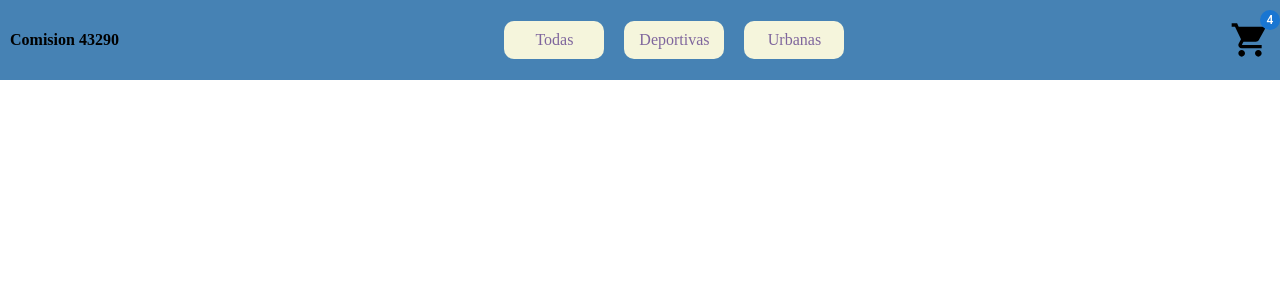
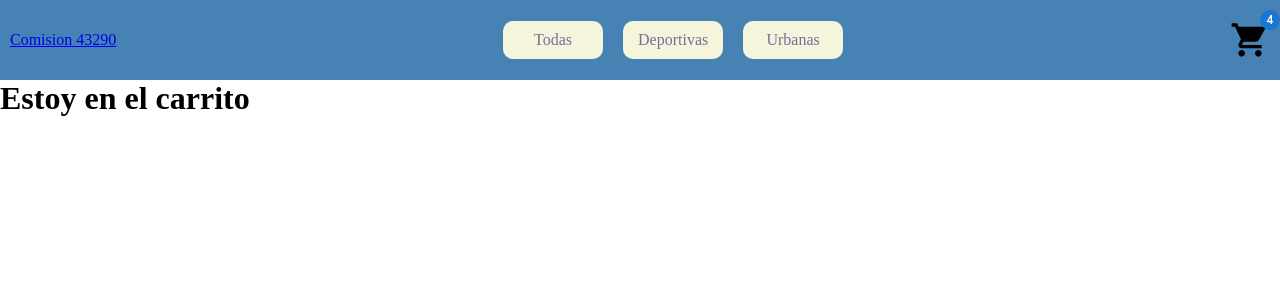
Before and after one commit to GinoLongobucco/trabajo-final-react, a React (Vite) app: page /cart in a window 1280 px wide. Shown: the top 300 px of the page. Built offline with nearby package versions, Linux system fonts and the light colour scheme.

Commit message:
se trabaja con rutas

```diff
--- a/package.json
+++ b/package.json
@@ -17,7 +17,8 @@
     "@mui/material": "^5.13.5",
     "react": "^18.2.0",
     "react-dom": "^18.2.0",
-    "react-icons": "^4.9.0"
+    "react-icons": "^4.9.0",
+    "react-router-dom": "^6.14.1"
   },
   "devDependencies": {
     "@types/react": "^18.0.37",
--- a/src/App.jsx
+++ b/src/App.jsx
@@ -1,11 +1,24 @@
+import { BrowserRouter, Routes, Route } from "react-router-dom";
+import ItemListContainer from "./components/pages/itemList/ItemListContainer";
+import ItemDetailContainer from "./components/pages/itemDetail/ItemDetailContainer";
+import CartContainer from "./components/pages/cart/CartContainer";
 import Navbar from "./components/layout/navbar/Navbar";
 
 function App() {
   return (
-    <div>
-      <Navbar />
+    <BrowserRouter>
+      <Routes>
 
-    </div>
+        <Route element={<Navbar />}>
+          <Route path="/" element={<ItemListContainer />} />
+          <Route path="/category/:categoryName" element={<ItemListContainer />} />
+          <Route path="/itemDetail/:id" element={<ItemDetailContainer />} />
+          <Route path="/cart" element={<CartContainer />} />
+        </Route>
+
+        <Route path="*" element={<h1>404 - Not found</h1>} />
+      </Routes>
+    </BrowserRouter>
   );
 }
 
--- a/src/components/common/cartWidget/CartWidget.jsx
+++ b/src/components/common/cartWidget/CartWidget.jsx
@@ -1,10 +1,17 @@
 import { Badge } from "@mui/material";
 import ShoppingCartIcon from "@mui/icons-material/ShoppingCart";
+
+import { Link } from "react-router-dom";
+
 const CartWidget = () => {
   return (
-    <Badge badgeContent={4} color="primary">
-      <ShoppingCartIcon color="main" sx={{fontSize: 40}} />
-    </Badge>
+
+      <Link to="/cart" style={{color: "black"}}>
+        <Badge badgeContent={4} color="primary">
+          <ShoppingCartIcon color="main" sx={{ fontSize: 40 }} />
+        </Badge>
+      </Link>
+
   );
 };
 
--- a/src/components/common/productCard/ProductCard.jsx
+++ b/src/components/common/productCard/ProductCard.jsx
@@ -7,6 +7,7 @@ import {
   Typography,
 } from "@mui/material";
 import "./ProductCard.css";
+import { Link } from "react-router-dom";
 
 const ProductCard = ({ item }) => {
   return (
@@ -21,9 +22,11 @@ const ProductCard = ({ item }) => {
         </Typography>
       </CardContent>
       <CardActions>
-        <Button size="small" variant="contained">
-          Ver detalle
-        </Button>
+        <Link to={`/itemDetail/${item.id}`}>
+          <Button size="small" variant="contained">
+            Ver detalle
+          </Button>
+        </Link>
       </CardActions>
     </Card>
   );
--- a/src/components/layout/navbar/Navbar.css
+++ b/src/components/layout/navbar/Navbar.css
@@ -20,7 +20,7 @@
     align-items: center;
     gap: 20px;
   }
-  .categories li {
+  .categories a {
     background-color: beige;
     padding: 10px 20px;
     color: #7F669D;
@@ -28,4 +28,6 @@
     display: flex;
     justify-content: center;
     border-radius: 10px;
+    text-decoration: none;
+
   }
--- a/src/components/layout/navbar/Navbar.jsx
+++ b/src/components/layout/navbar/Navbar.jsx
@@ -1,17 +1,22 @@
 import CartWidget from "../../common/cartWidget/CartWidget";
 import "./Navbar.css";
+import { Link, Outlet } from "react-router-dom";
+
 const Navbar = () => {
   return (
-    <div className={"containerNavbar"}>
-      <h4>Comision 43290</h4>
+    <div>
+      <div className={"containerNavbar"}>
+        <Link to="/">Comision 43290</Link>
 
-      <ul className="categories">
-        <li>Todas</li>
-        <li>Deportivas</li>
-        <li>Urbanas</li>
-      </ul>
+        <ul className="categories">
+          <Link to="/">Todas</Link>
+          <Link to="/category/deportivas">Deportivas</Link>
+          <Link to="/category/urbanas">Urbanas</Link>
+        </ul>
 
-      <CartWidget />
+        <CartWidget />
+      </div>
+     <Outlet />
     </div>
   );
 };
--- /dev/null
+++ b/src/components/pages/cart/CartContainer.jsx
@@ -0,0 +1,10 @@
+
+const CartContainer = () => {
+  return (
+    <div>
+        <h1>Estoy en el carrito</h1>
+    </div>
+  )
+}
+
+export default CartContainer
--- a/src/components/pages/itemDetail/ItemDetailContainer.jsx
+++ b/src/components/pages/itemDetail/ItemDetailContainer.jsx
@@ -1,15 +1,18 @@
 import { useEffect, useState } from "react";
 import ItemDetail from "./ItemDetail";
 import { products } from "../../../productsMock";
+import { useParams } from "react-router-dom"
+
 const ItemDetailContainer = () => {
   const [product, setProduct] = useState({});
 
-  let id = 1
+  let {id} = useParams()
+
 
   useEffect(()=>{
 
     let promesa = new Promise( (resolve, reject)=>{
-      let productSelected = products.find((product)=> product.id === id)
+      let productSelected = products.find((product)=> product.id === +id)
       resolve(productSelected)
     })
 
@@ -30,3 +33,8 @@ const ItemDetailContainer = () => {
 };
 
 export default ItemDetailContainer;
+
+
+// Number("12") ---> 12
+// parseInt("12") --->12
+// +"12" --->12
--- a/src/components/pages/itemList/ItemListContainer.jsx
+++ b/src/components/pages/itemList/ItemListContainer.jsx
@@ -2,12 +2,19 @@ import { useState, useEffect } from "react";
 import { products } from "../../../productsMock";
 import ItemList from "./ItemList";
 
+import { useParams } from "react-router-dom";
+
 const ItemListContainer = () => {
   const [items, setItems] = useState([]);
 
+  const {categoryName} = useParams()
+
   useEffect(() => {
+
+    let productosFiltrados = products.filter( elemento => elemento.category === categoryName)
+
     const tarea = new Promise((resolve, reject) => {
-      resolve(products);
+      resolve( categoryName ? productosFiltrados : products );
       // reject("salio todo mal")
     });
 
@@ -16,7 +23,7 @@ const ItemListContainer = () => {
       .catch((error) => console.log(error));
 
     // .finally(()=>console.log("hola"))
-  }, []);
+  }, [categoryName]);
 
   return <ItemList items={items} />;
 };
--- a/src/productsMock.js
+++ b/src/productsMock.js
@@ -22,7 +22,7 @@ export const products =  [
         id: 3,
         title: "Puma",
         price: 19000,
-        stock: 0,
+        stock: 1,
         description: "Las clasicas zapatillas que van para cualquier momento del dia",
         category: "urbanas",
         img: "https://res.cloudinary.com/dnqfh2chg/image/upload/v1669430165/images_lujpmr.jpg"
```
Also changed, not shown: index.html (line endings or trailing spaces), src/segunda-entrega.gif (added), 1 other file (tests, documents, lock files or other folders).
